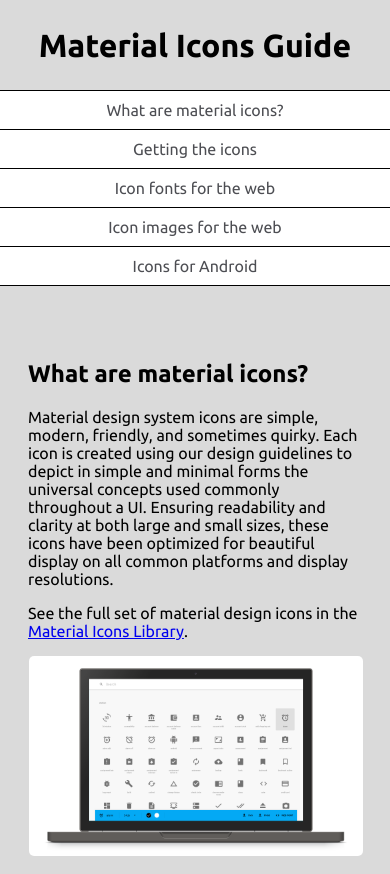
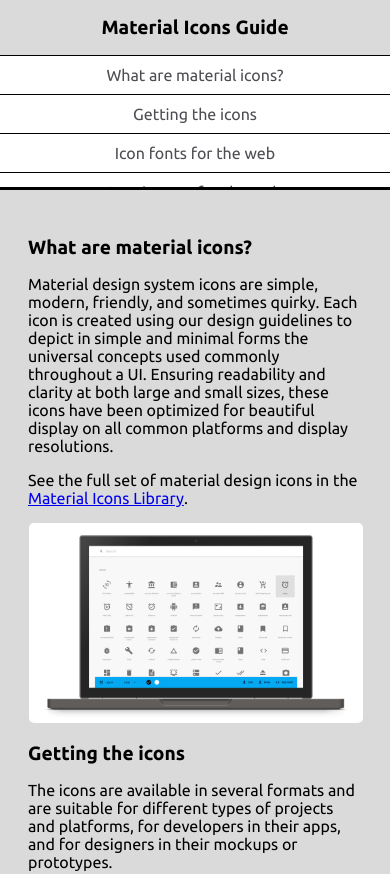
Before and after one commit to lgomie/fcc-technical-documentation, a plain HTML site: page index.html in a window 390 px wide. Shown: the top 874 px of the page. Drawn offline with Linux system fonts and the light colour scheme.

Commit message:
Unused code removed
Removed some unused code and reestyled for smaller screens

```diff
--- a/styles/style.css
+++ b/styles/style.css
@@ -6,7 +6,6 @@
 }
 
 header {
-    font-family: inherit;
     color: black;
     text-align: center;
     font-weight: 300;
@@ -24,6 +23,7 @@
     width: 300px;
     height: 100%;
     border-right: 3px solid black;
+    background-color: #dadada;
 }
 
 .navbar ul {
@@ -103,28 +103,29 @@
 }
 
 @media (max-width: 400px) {
-    .container {
-        flex-direction: column;
+    h1, h2, h3 {
+        font-size: 1.2rem;
     }
     .navbar {
-        position: absolute;
+        position: fixed;
         top: 0;
         padding: 0;
         margin: 0;
         width: 100%;
-        max-height: 275px;
+        max-height: 150px;
         border: none;
         z-index: 1;
+    }
+    .navbar ul {
         border-bottom: 3px solid black;
     }
     .main-doc {
         position: relative;
         margin-left: 0px;
-        margin-top: 320px;
+        margin-top: 200px;
+        z-index: -1;
     }
 }
-
-/* Rules for sizing the icon. */
 
 .material-icons.md-18 {
     font-size: 18px;
@@ -142,8 +143,6 @@
     font-size: 48px;
 }
 
-/* Rules for using icons as black on a light background. */
-
 .material-icons.md-dark {
     color: rgba(0, 0, 0, 0.54);
 }
@@ -151,8 +150,6 @@
 .material-icons.md-dark.md-inactive {
     color: rgba(0, 0, 0, 0.26);
 }
-
-/* Rules for using icons as white on a dark background. */
 
 .material-icons.md-light {
     color: rgba(255, 255, 255, 1);
```
